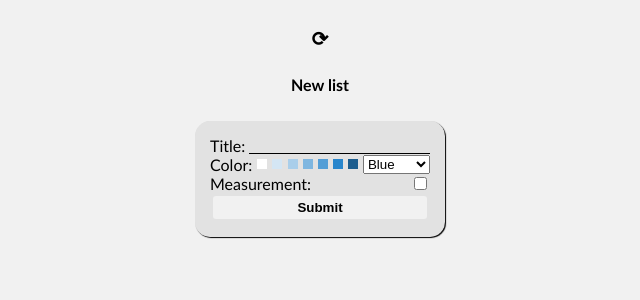
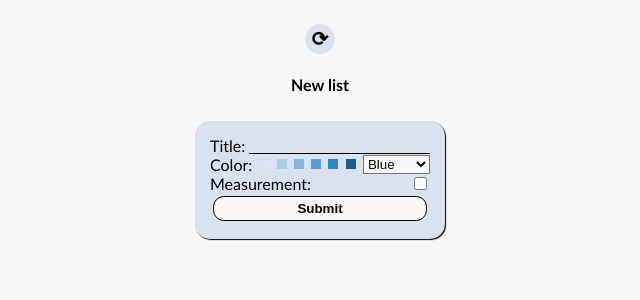
Before and after one commit to Gmiki91/homaps, a React (Vite) app: page / in a window 1280 px wide. Shown: the top 300 px of the page, without its empty margins (320-960 px from the left). Built offline with nearby package versions, Linux system fonts and the light colour scheme.

Commit message:
color palette revisited

```diff
--- a/src/HabitForm.tsx
+++ b/src/HabitForm.tsx
@@ -45,7 +45,6 @@ export default function HabitForm({ onSubmit }: Props) {
         } as FormData);
       }
     });
-
   }
 
   return <form className="habit_form" onSubmit={handleSubmit}>
@@ -67,7 +66,7 @@ export default function HabitForm({ onSubmit }: Props) {
         <label>
           Color:
         </label>
-        {Colors[formData.color] .map((color) =>{
+        {Colors[formData.color].slice(1).map((color) =>{
           return <div key={color} style={{width: "10px", height: "10px", backgroundColor: color}}></div>
         })}
         <select name="color" value={formData.color} onChange={handleChange} >
--- a/src/Heatmap.tsx
+++ b/src/Heatmap.tsx
@@ -80,9 +80,14 @@ function Heatmap({ habitObj, onRemoveHabit }: Props) {
         const measureText = habit.measure ? `${event.qty} ${habit.unit}\n` : '\n';
         tooltipText = `${measureText} ${tooltipText}\n`;
       }
-      tooltipText = `${event.project}\n${event.note} \n${tooltipText}`;
+      if(event.note!=""){
+        tooltipText = `\n${event.note}\n\n${tooltipText}`;
+      }
+      tooltipText = `${event.project}\n${tooltipText}`;
     }
-    const child = <div key={heatMapItem.date.valueOf()} className={`item`} style={{ backgroundColor: color, outline: selectedDate.setHours(0,0,0,0)==heatMapItem.date.getTime() ? "1px solid" : undefined }}
+   let style:{backgroundColor?:string,outline:string|undefined} = {outline:selectedDate.setHours(0,0,0,0)==heatMapItem.date.getTime() ? "1px solid" : undefined};
+   scale>0 ? style.backgroundColor= color : null;
+    const child = <div key={heatMapItem.date.valueOf()} className={`item`} style={style}
     onClick={()=>setSelectedDate(heatMapItem.date)}></div>;
     return <Tooltip empty={event == null} key={heatMapItem.date.valueOf()} text={tooltipText} remove={() => { removeEvent(event!.full_date) }}>{child}</Tooltip>
   });
--- a/src/scss/_button.scss
+++ b/src/scss/_button.scss
@@ -3,18 +3,47 @@
 .button_8 {
     font-weight: bold;
     width: auto;
-    background-color: $primary-color-light;
-    border-radius: 3px;
-    border:none;
+    background-color: $main-color;
     cursor: pointer;
     padding: 4px .4em;
     text-align: center;
-    margin:3px;
-    &:hover,
-    :focus {
-        background-color: white;
+    margin: 3px;
+    border-radius: .675rem;
+    border-style: solid;
+    border-width: .1rem;
+    position: relative;
+
+    &:not(:disabled):hover {
+        transform: scale(1.05);
     }
-    &:active{
-        background-color: $primary-color-dark;
+
+    &:not(:disabled):hover:active {
+        transform: scale(1.05) translateY(.125rem);
+    }
+
+    &:focus {
+        outline: 0 solid transparent;
+    }
+
+    &:focus:before {
+        content: "";
+        left: calc(-1*.375rem);
+        pointer-events: none;
+        position: absolute;
+        top: calc(-1*.375rem);
+        transition: border-radius;
+        user-select: none;
+    }
+
+    &:focus:not(:focus-visible) {
+        outline: 0 solid transparent;
+    }
+
+    &:focus:not(:focus-visible):before {
+        border-width: 0;
+    }
+
+    &:not(:disabled):active {
+        transform: translateY(.125rem);
     }
 }
--- a/src/scss/_form.scss
+++ b/src/scss/_form.scss
@@ -26,12 +26,16 @@ form {
     height:fit-content;
 }
 
+select{
+    background-color: $main-color;
+}
+
 textarea {
     width: 160px;
     padding:5px;
     height: 80px;
     resize: none;
-    background-color: $primary_color_light;
+    background-color: $main-color;
     border:none;
     border-radius: 5%;
 
--- a/src/scss/_heatmap.scss
+++ b/src/scss/_heatmap.scss
@@ -45,6 +45,7 @@
         .item {
             height: 10px;
             width: 10px;
+            background-color: $main-color;
         }
     }
 }
--- a/src/scss/_home.scss
+++ b/src/scss/_home.scss
@@ -23,10 +23,12 @@
         font-weight: bold;
         font-size:20px;
         transition: background-color 250ms ease-in;
+        background-color: $secondary-color;
 
         &:hover,:active,
         :focus {
-            background-color: $primary-color;
+            background-color: $accent-color;
+            color:$main-color;
             transition: background-color 250ms ease-in;
         }
         &:active {
--- a/src/scss/_switchButton.scss
+++ b/src/scss/_switchButton.scss
@@ -1,37 +1,37 @@
-@import 'variables';
-.switch{
-  display:flex;
-  align-items: center;
-}
-.ts-input {
-    visibility: hidden;
-}
+// @import 'variables';
+// .switch{
+//   display:flex;
+//   align-items: center;
+// }
+// .ts-input {
+//     visibility: hidden;
+// }
 
-.ts-input:checked~label:after {
-    left: 20px;
-}
+// .ts-input:checked~label:after {
+//     left: 20px;
+// }
 
-.ts-helper {
-    position: relative;
-    display: block;
-    height: 15px;
-    width: 32px;
-    background: $primary-color-light;
-    border-radius: 100px;
-    margin-right: 20px;
-    cursor: pointer;
-    transition: all 0.3s ease;
-  }
-  .ts-helper:after {
-    position: absolute;
-    left: -6px;
-    top: -3px;
-    display: block;
-    width: 20px;
-    height: 20px;
-    border-radius: 100px;
-    background: #fafafa;
-    box-shadow: 0 2px 8px rgba(0, 0, 0, .28);
-    content: '';
-    transition: all 0.3s ease;
-  }
+// .ts-helper {
+//     position: relative;
+//     display: block;
+//     height: 15px;
+//     width: 32px;
+//     background: $primary-color-light;
+//     border-radius: 100px;
+//     margin-right: 20px;
+//     cursor: pointer;
+//     transition: all 0.3s ease;
+//   }
+//   .ts-helper:after {
+//     position: absolute;
+//     left: -6px;
+//     top: -3px;
+//     display: block;
+//     width: 20px;
+//     height: 20px;
+//     border-radius: 100px;
+//     background: #fafafa;
+//     box-shadow: 0 2px 8px rgba(0, 0, 0, .28);
+//     content: '';
+//     transition: all 0.3s ease;
+//   }
--- a/src/scss/_tooltip.scss
+++ b/src/scss/_tooltip.scss
@@ -1,3 +1,4 @@
+@import 'variables';
 .tooltip {
     position: relative;
     display: inline-block;
@@ -21,7 +22,7 @@
         z-index: 2;
         color: white;
         font-size: 12px;
-        background-color: #192733a6;
+        background-color: rgba($fourth-color,0.7);
         border-radius: 10px;
         padding: 10px 15px;
         white-space: pre-line;
@@ -43,7 +44,7 @@
             content: "";
             position: absolute;
             transform: rotate(45deg);
-            background-color: #192733;
+            background-color: rgba($fourth-color,0.7);
 
             z-index: 1;
             top: 100%;
--- a/src/scss/_variables.scss
+++ b/src/scss/_variables.scss
@@ -1,8 +1,14 @@
-$primary-color: #e2e2e2;
-$primary-color-light: #f1f1f1;
-$primary-color-dark: #dadada;
+$main-color:#F9F7F7;
+$secondary-color:#DBE2EF;
+$accent-color: #3F72AF;
+$fourth-color:#112D4E;
+
+$dark-main-color:#363062;
+$dark-secondary-color:#435585;
+$dark-accent-color:#818FB4;
+$dark-fourth-color:#F5E8C7;
 @mixin tile{
-    background-color:$primary-color;
+    background-color:$secondary-color;
     margin:5px;
     padding:15px;
     border-radius: 15px;
--- a/src/scss/index.scss
+++ b/src/scss/index.scss
@@ -8,8 +8,9 @@
 
 body {
   font-size: 1rem;
-  background-color: $primary-color-light;
-  font-family:'Gill Sans', 'Gill Sans MT', Calibri, 'Trebuchet MS', sans-serif
+  background-color: $main-color;
+  font-family:'Gill Sans', 'Gill Sans MT', Calibri, 'Trebuchet MS', sans-serif;
+  // color:white;
 }
 
 input {
```
